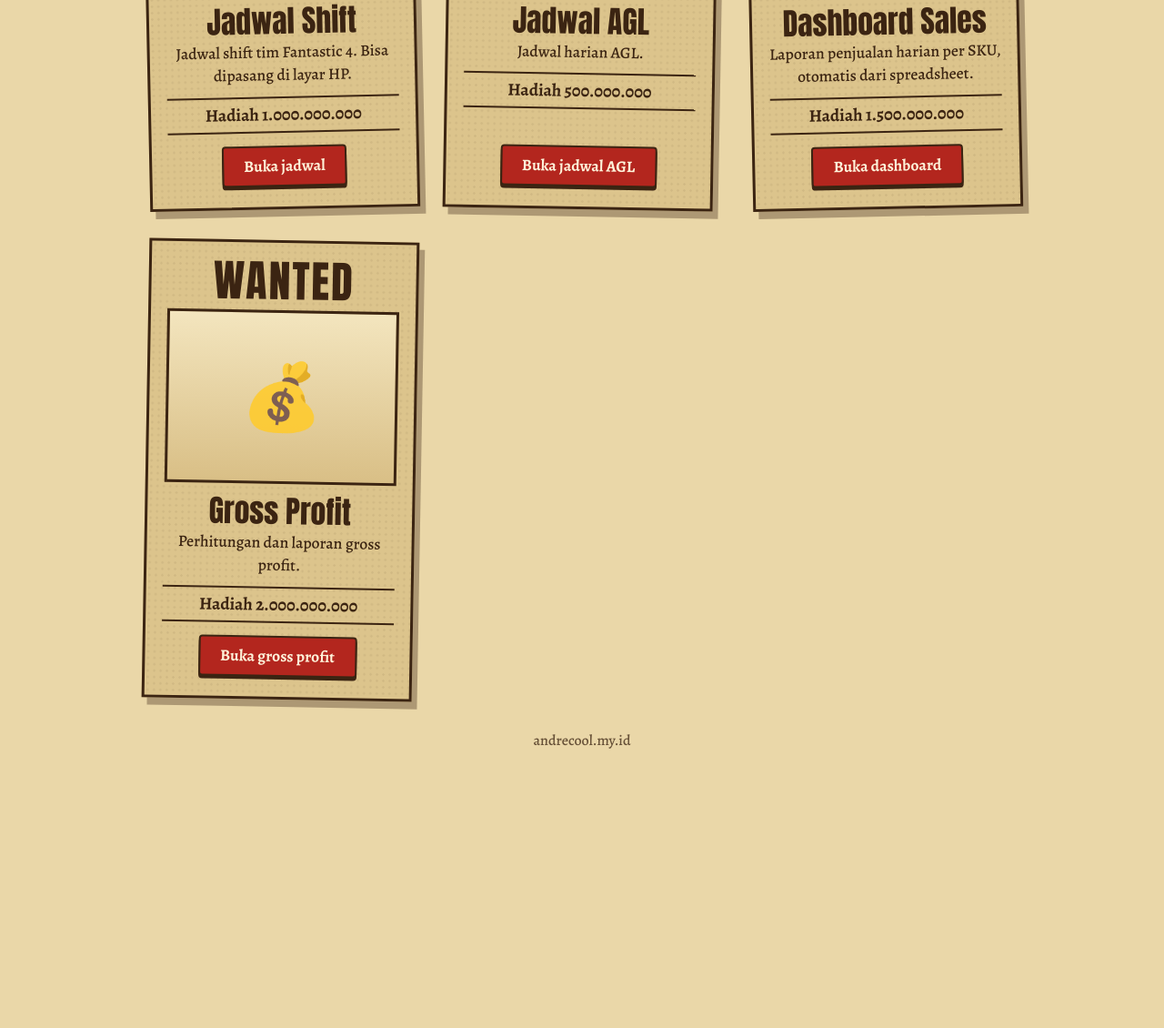
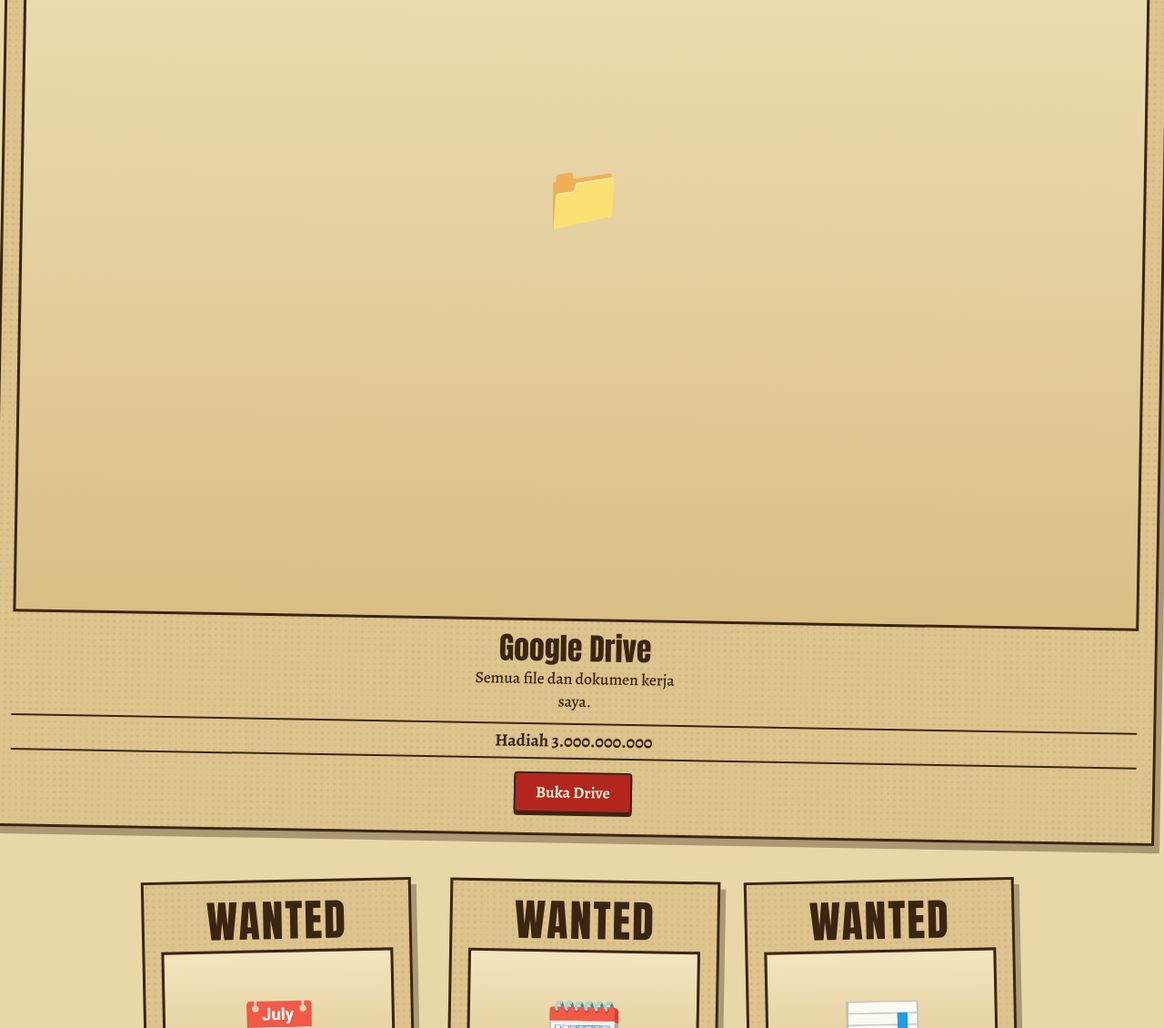
Before and after one commit to arecoolandre-ship-it/arecoolandre-ship-it.github.io, a plain HTML site: page index.html in a window 1280 px wide. Shown: the part 766-1896 px from the top of the page at 91% size. Before the commit the page ends 1632 px from the top, so only its background shows below. Drawn offline with nearby package versions, Linux system fonts and the light colour scheme; no server answers; a web font is replaced by a local one.

Commit message:
Add Google Drive link with details and bounty
Added a link to Google Drive with a description and bounty.

```diff
--- a/index.html
+++ b/index.html
@@ -112,7 +112,14 @@
     <path d="M0 40c100 40 200-40 300 0s200 40 300 0 200-40 300 0 200 40 300 0v50H0z" fill="#EAD7A8"/>
   </svg>
 </header>
-
+<a class="poster" href="https://drive.google.com/drive/my-drive" target="_blank" rel="noopener">
+  <div class="wanted">WANTED</div>
+  <div class="photo"><span class="fb" aria-hidden="true">📁</span></div>
+  <h2>Google Drive</h2>
+  <p>Semua file dan dokumen kerja saya.</p>
+  <div class="bounty">Hadiah 3.000.000.000</div>
+  <span class="go">Buka Drive</span>
+</a>
 <main>
   <!-- Untuk menambah aplikasi: salin satu blok <a class="poster">, lalu ganti href, judul, deskripsi, dan nama file gambar -->
   <a class="poster" href="/jadwal/">
```
